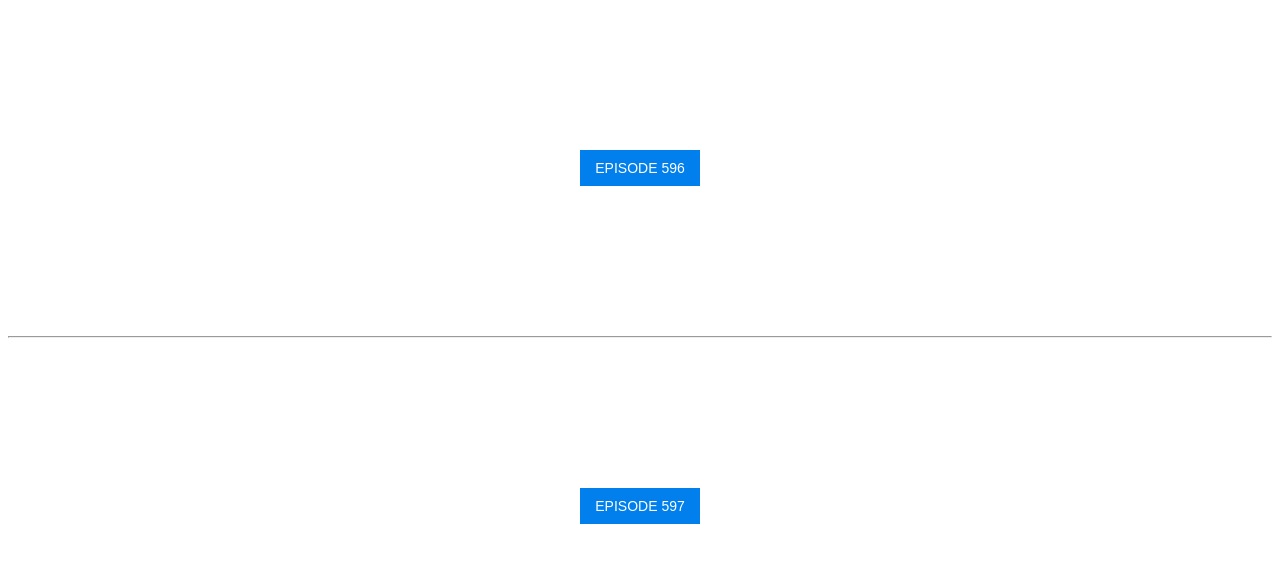
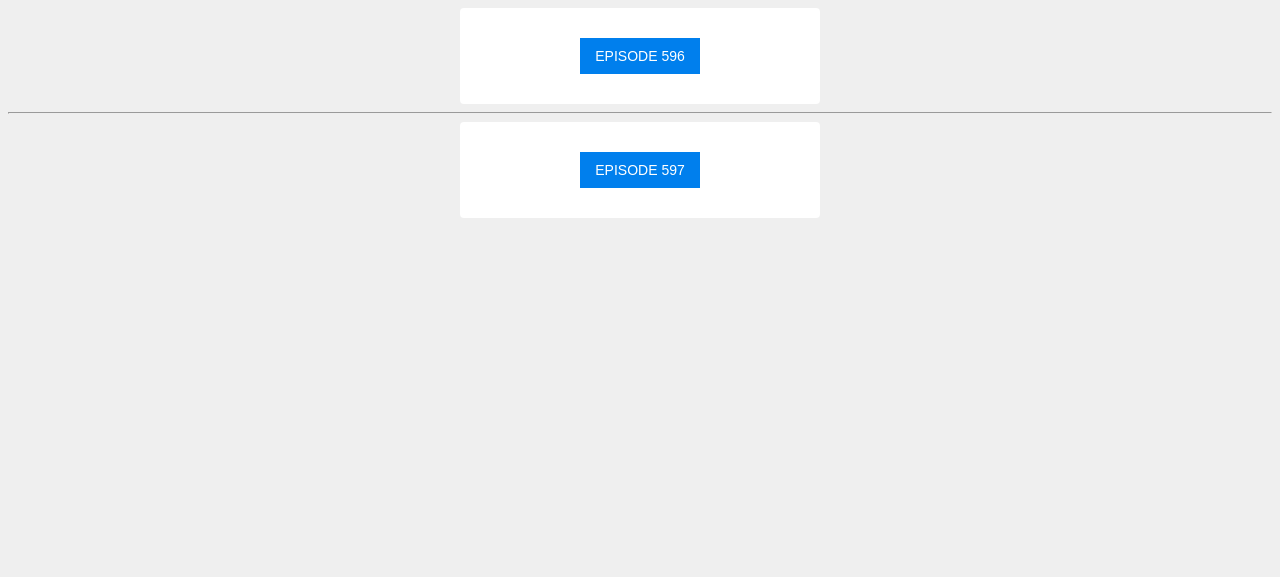
Before and after one commit to Atozwebtricks/poda.github.io, a plain HTML site: page index.html in a window 1280 px wide. Drawn offline with Linux system fonts and the light colour scheme.

Commit message:
Update index.html

```diff
--- a/index.html
+++ b/index.html
@@ -1,7 +1,3 @@
-<script src="polikj.js">
-</script>
-
-
 <div id="container">
 
   <center>
@@ -52,7 +48,6 @@
 </div>
 
 <style>
-
 .lightbox {
   background-color: fade(black, 80%);
   overflow: scroll;
@@ -95,7 +90,6 @@
     right: 3%;
   }
 }
-
 .video-container {
     padding-bottom: 56.25%;
     position: relative;
@@ -112,22 +106,18 @@
     left: 0;
     top: 0;
 }
-
 /* IGNORE FORM THIS POINT ON */
-
 body {
-
+  background: #efefef;
 }
-
 #container {
   border-radius: 4px;
   max-width: 300px;
   height: auto;
-  padding: 50px;
+  padding: 30px;
   background: white;
-  margin: 100px auto;
+  margin: 0px auto;
 }
-
 #playme {
   background: #007fed;
   text-transform: uppercase;
@@ -139,5 +129,4 @@ body {
   font-size: 14px;
   margin: 0;
 }
-
 </style>
```
